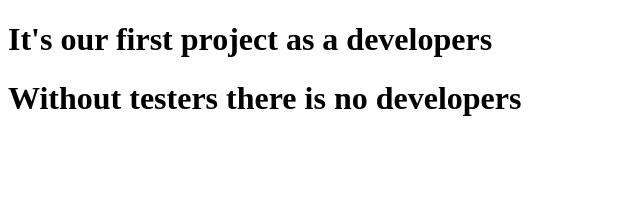
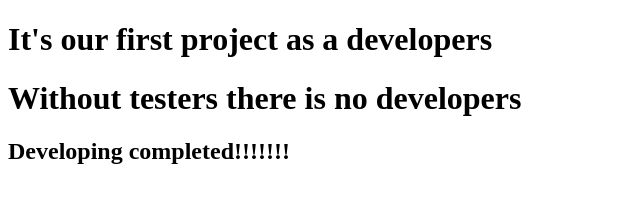
Before and after one commit to Bhagavathulasrividya/DT-Project, a plain HTML site: page index.html in a window 1280 px wide. Shown: the whole page, without its empty margins (0-640 px from the left). Drawn offline with Linux system fonts and the light colour scheme.

Commit message:
developing completed

```diff
--- a/index.html
+++ b/index.html
@@ -8,5 +8,6 @@
 <body>
     <h1>It's our first project as a developers</h1>
     <h1>Without testers there is no developers</h1>
+    <h2>Developing completed!!!!!!!</h2>
 </body>
 </html>
```
